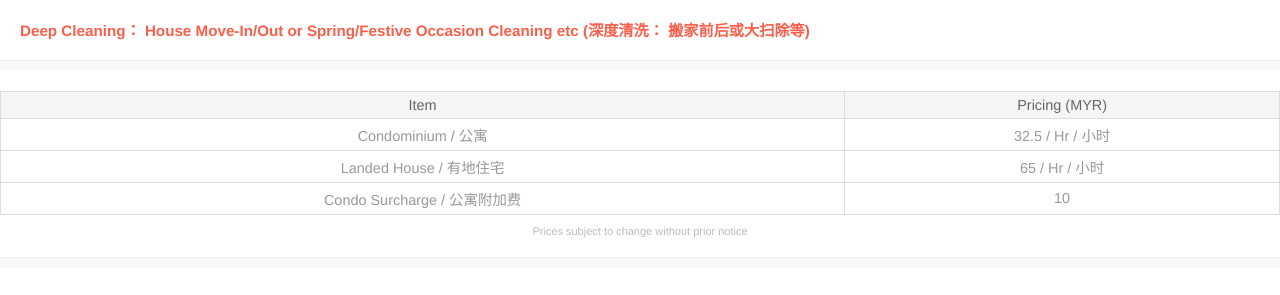
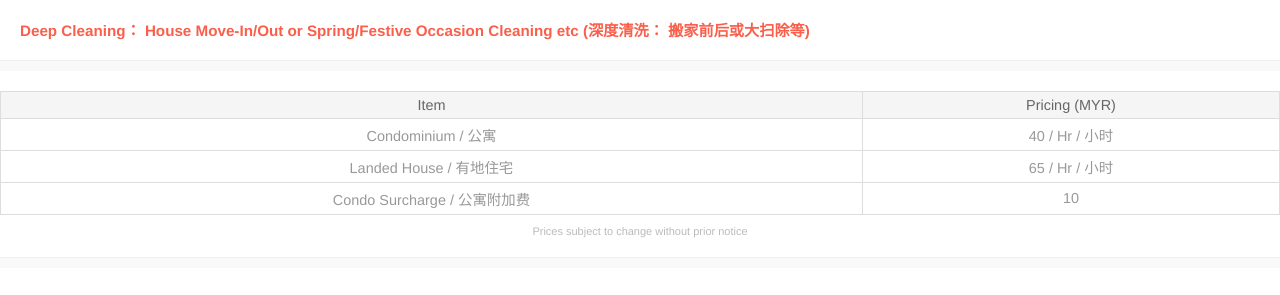
Before and after one commit to blooms-singapore/pages, a Jekyll site: the page built from en/services/myr/cleaning-deep.html, in a window 1280 px wide. Shown: the part 429-724 px from the top of the page. Built offline with Jekyll 4.4.1, drawn with Linux system fonts in a browser that asks for light colours.

Commit message:
Update cleaning-deep.html

```diff
--- a/en/services/myr/cleaning-deep.html
+++ b/en/services/myr/cleaning-deep.html
@@ -14,7 +14,7 @@ layout: service
     <tbody>
       <tr>
         <td>Condominium / 公寓</td>
-        <td>32.5<span> / Hr<span> / 小时</span></td>
+        <td>40<span> / Hr<span> / 小时</span></td>
       </tr>
       <tr>
         <td>Landed House / 有地住宅</td>
```
